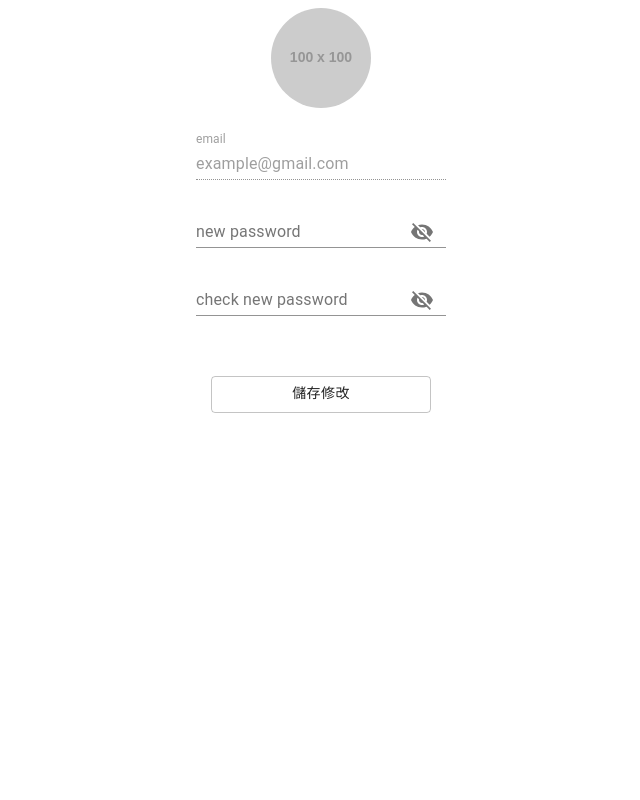
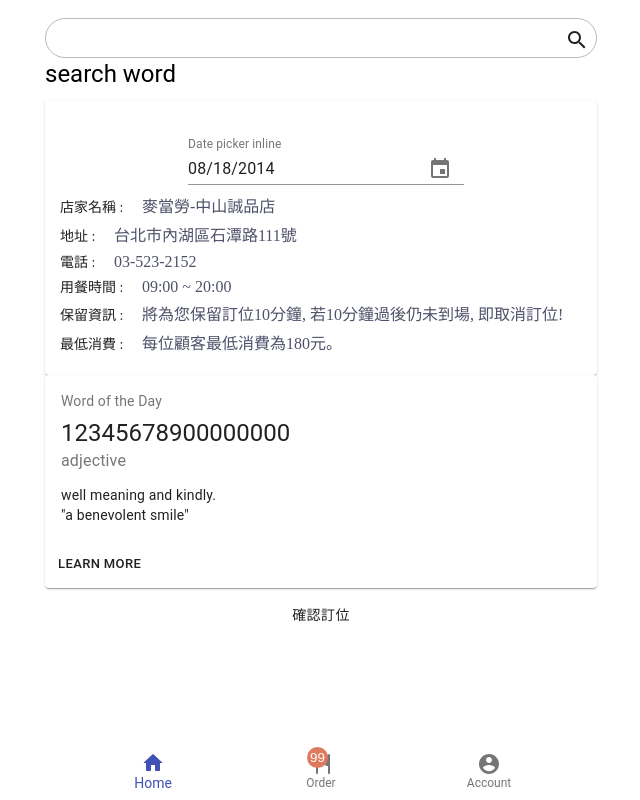
Before and after one commit to beiyi1996/Nodejs, a React (Create React App) app in the folder client/: page / in a window 1280 px wide. Shown: the whole page, without its empty margins (319-959 px from the left). Built offline with nearby package versions, Linux system fonts and the light colour scheme.

Commit message:
import forgotPassword, search, detail, booking  page

```diff
--- a/client/src/App.js
+++ b/client/src/App.js
@@ -4,12 +4,16 @@
 import LogIn from "./views/LogIn";
 import Register from "./views/Register";
 import ModifiedPassword from "./views/ModifiedPassword";
-import { BrowserRouter as Router, Switch, Route } from "react-router-dom";
+import ForgotPassword from "./views/ForgotPassword";
+import Search from "./views/Search";
+import Detail from "./views/Detail";
+import Booking from "./views/Booking";
+// import { BrowserRouter as Router, Switch, Route } from "react-router-dom";
 
 function App() {
   return (
     <div className="App">
-      <ModifiedPassword />
+      <Booking />
     </div>
   );
 }
```
